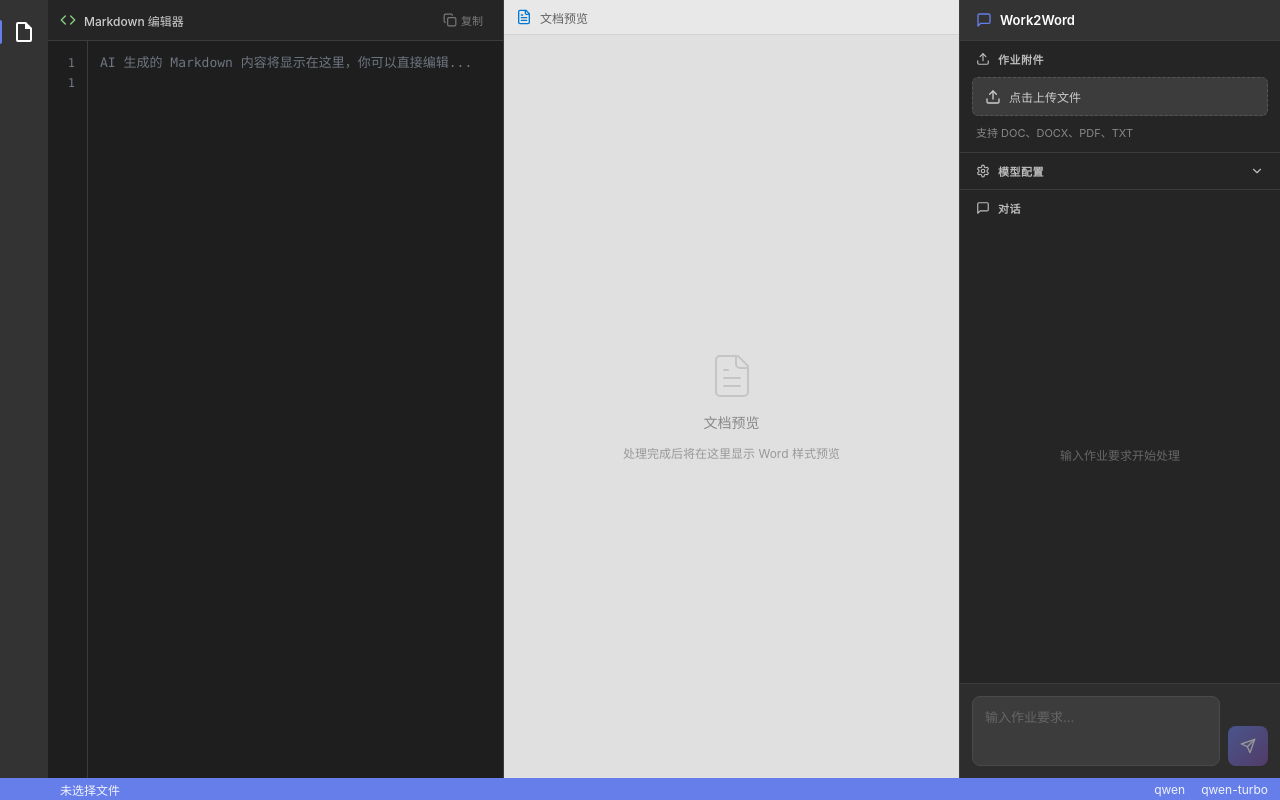
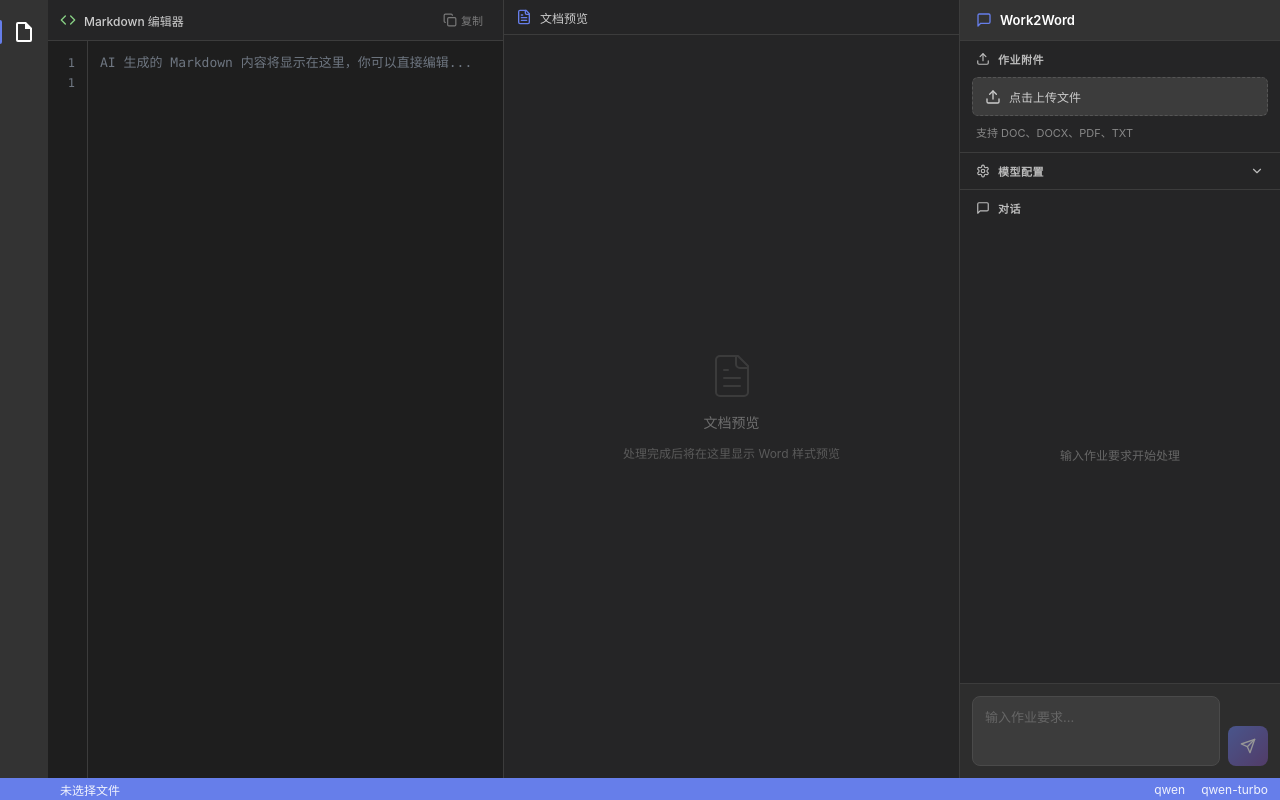
Before and after one commit to CliPg/Work2Word, a React (Vite) app: page / in a window 1280 px wide. Built offline with nearby package versions, Linux system fonts and the light colour scheme.

Commit message:
调整颜色

```diff
--- a/src/components/WordPreview.css
+++ b/src/components/WordPreview.css
@@ -2,7 +2,7 @@
   display: flex;
   flex-direction: column;
   height: 100%;
-  background: #f3f3f3;
+  background: #1e1e1e;
   overflow: hidden;
 }
 
@@ -11,8 +11,8 @@
   justify-content: space-between;
   align-items: center;
   padding: 8px 12px;
-  background: #e8e8e8;
-  border-bottom: 1px solid #d4d4d4;
+  background: #252526;
+  border-bottom: 1px solid #3c3c3c;
   min-height: 35px;
 }
 
@@ -21,12 +21,12 @@
   align-items: center;
   gap: 8px;
   font-size: 12px;
-  color: #616161;
+  color: #cccccc;
   font-weight: 500;
 }
 
 .preview-title svg {
-  color: #0078d4;
+  color: #667eea;
 }
 
 .preview-actions {
@@ -39,9 +39,9 @@
   align-items: center;
   gap: 4px;
   padding: 4px 8px;
-  background: white;
-  color: #616161;
-  border: 1px solid #d4d4d4;
+  background: #3c3c3c;
+  color: #cccccc;
+  border: 1px solid #4a4a4a;
   border-radius: 4px;
   font-size: 11px;
   cursor: pointer;
@@ -49,16 +49,16 @@
 }
 
 .preview-action-btn:hover {
-  background: #f0f0f0;
-  border-color: #0078d4;
-  color: #0078d4;
+  background: #4a4a4a;
+  border-color: #667eea;
+  color: #667eea;
 }
 
 .preview-body {
   flex: 1;
   overflow-y: auto;
   padding: 24px;
-  background: #e0e0e0;
+  background: #252526;
 }
 
 .preview-loading,
@@ -68,7 +68,7 @@
   align-items: center;
   justify-content: center;
   height: 100%;
-  color: #888;
+  color: #6e6e6e;
   gap: 12px;
 }
 
@@ -93,7 +93,7 @@
 
 .preview-empty span {
   font-size: 12px;
-  color: #999;
+  color: #5a5a5a;
 }
 
 .preview-document {
@@ -102,16 +102,17 @@
 }
 
 .document-paper {
-  background: white;
+  background: #2d2d30;
   width: 100%;
   max-width: 800px;
   min-height: 100%;
   padding: 60px 72px;
-  box-shadow: 0 2px 8px rgba(0, 0, 0, 0.15);
+  box-shadow: 0 4px 12px rgba(0, 0, 0, 0.4);
   font-family: 'Times New Roman', 'SimSun', serif;
   font-size: 14px;
   line-height: 1.8;
-  color: #333;
+  color: #d4d4d4;
+  border-radius: 4px;
 }
 
 /* Word 样式的 Markdown 渲染 */
@@ -120,21 +121,21 @@
   font-weight: bold;
   text-align: center;
   margin: 24px 0 16px;
-  color: #000;
+  color: #e0e0e0;
 }
 
 .document-paper h2 {
   font-size: 18px;
   font-weight: bold;
   margin: 20px 0 12px;
-  color: #000;
+  color: #e0e0e0;
 }
 
 .document-paper h3 {
   font-size: 16px;
   font-weight: bold;
   margin: 16px 0 10px;
-  color: #000;
+  color: #e0e0e0;
 }
 
 .document-paper p {
@@ -157,30 +158,34 @@
 .document-paper blockquote {
   margin: 16px 0;
   padding: 12px 20px;
-  border-left: 4px solid #ccc;
-  background: #f9f9f9;
+  border-left: 4px solid #667eea;
+  background: #383838;
   font-style: italic;
+  color: #b0b0b0;
 }
 
 .document-paper code {
   font-family: 'Courier New', monospace;
-  background: #f5f5f5;
+  background: #3c3c3c;
   padding: 2px 4px;
   border-radius: 2px;
   font-size: 13px;
+  color: #ce9178;
 }
 
 .document-paper pre {
-  background: #f5f5f5;
+  background: #1e1e1e;
   padding: 12px;
   border-radius: 4px;
   overflow-x: auto;
   margin: 12px 0;
+  border: 1px solid #3c3c3c;
 }
 
 .document-paper pre code {
   background: none;
   padding: 0;
+  color: #d4d4d4;
 }
 
 .document-paper table {
@@ -191,14 +196,15 @@
 
 .document-paper th,
 .document-paper td {
-  border: 1px solid #333;
+  border: 1px solid #4a4a4a;
   padding: 8px 12px;
   text-align: left;
 }
 
 .document-paper th {
-  background: #f0f0f0;
+  background: #383838;
   font-weight: bold;
+  color: #e0e0e0;
 }
 
 /* 自定义滚动条 */
@@ -207,14 +213,14 @@
 }
 
 .preview-body::-webkit-scrollbar-track {
-  background: #e0e0e0;
+  background: #252526;
 }
 
 .preview-body::-webkit-scrollbar-thumb {
-  background: #c0c0c0;
+  background: #4a4a4a;
   border-radius: 5px;
 }
 
 .preview-body::-webkit-scrollbar-thumb:hover {
-  background: #a0a0a0;
+  background: #5a5a5a;
 }
```
